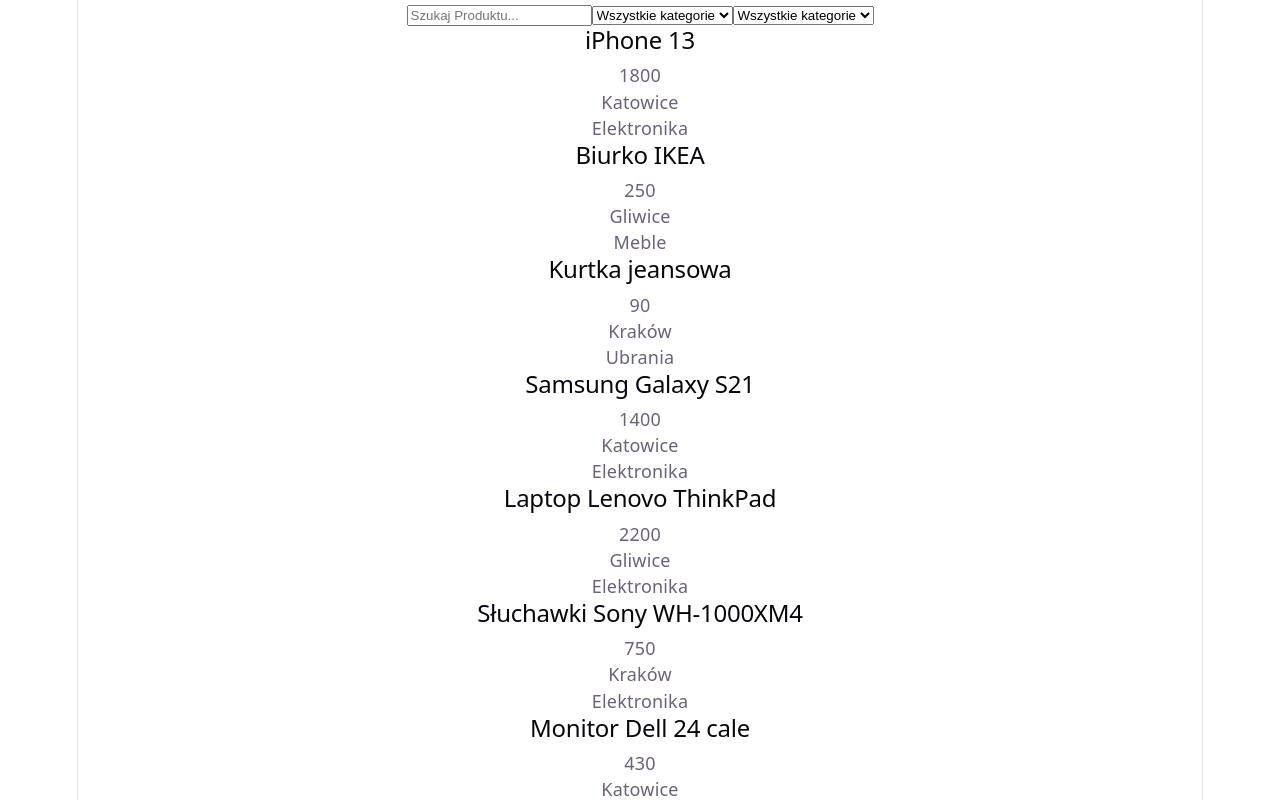
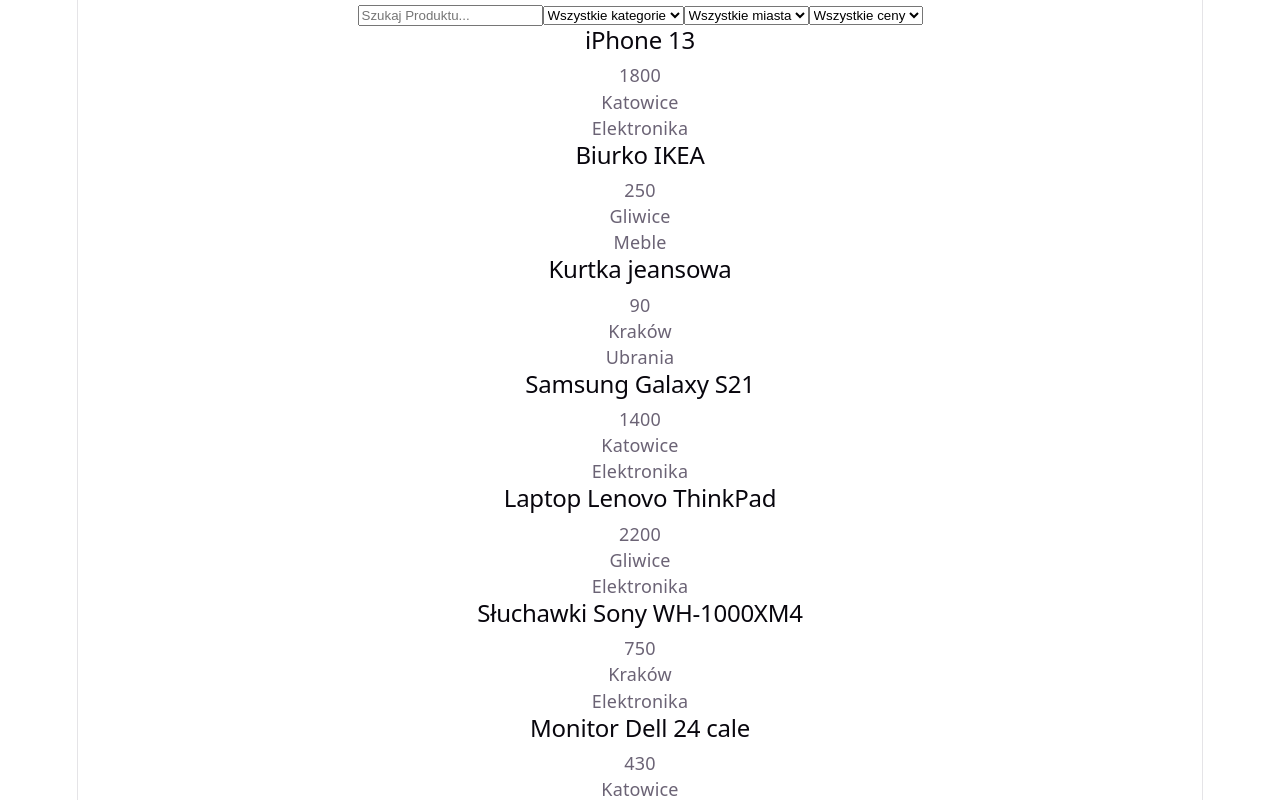
Before and after one commit to olasuchanek2105/local-market-react, a React (Vite) app: page / in a window 1280 px wide. Shown: the top 800 px of the page. Built offline with nearby package versions, Linux system fonts and the light colour scheme.

Commit message:
add price filter

```diff
--- a/src/ListOfProducts.tsx
+++ b/src/ListOfProducts.tsx
@@ -135,10 +135,11 @@
     const [searchText, setSearchText] = useState("");
     const [selectedCategory, setSelectedCategory] = useState("");
     const [selectedCity, setSelectedCity] = useState("")
+    const [selectedPriceRange, setSelectedPriceRange] = useState("")
 
     const categoryList = [...new Set(listings.map(listing => listing.category))];
     const cityList = [...new Set(listings.map(listings => listings.city))];
-
+    const pricesList = [100, 300, 1000]
 
     const filteredProducts = listings.filter((listing) =>
     {
@@ -152,7 +153,10 @@
       const matchesCity =
         selectedCity === "" || listing.city === selectedCity
 
-      return matchesCategory && matchesSearch && matchesCity
+      const matchesPrices =
+        selectedPriceRange === "" || listing.price <= Number(selectedPriceRange)
+
+      return matchesCategory && matchesSearch && matchesCity && matchesPrices
     })
 
 
@@ -179,10 +183,23 @@
               value={selectedCity}
               onChange={(event)=> setSelectedCity(event.target.value)}>
 
-              <option value="">Wszystkie kategorie</option>
+              <option value="">Wszystkie miasta</option>
               {cityList.map((city) => (
                 <option key={city} value={city}>
                   {city}
+                </option>
+              ))}
+              </select>
+
+
+            <select
+              value={selectedPriceRange}
+              onChange={(event)=> setSelectedPriceRange(event.target.value)}>
+
+              <option value="">Wszystkie ceny</option>
+              {pricesList.map((price) => (
+                <option key={price} value={price}>
+                  Poniżej {price}
                 </option>
               ))}
               </select>
```
